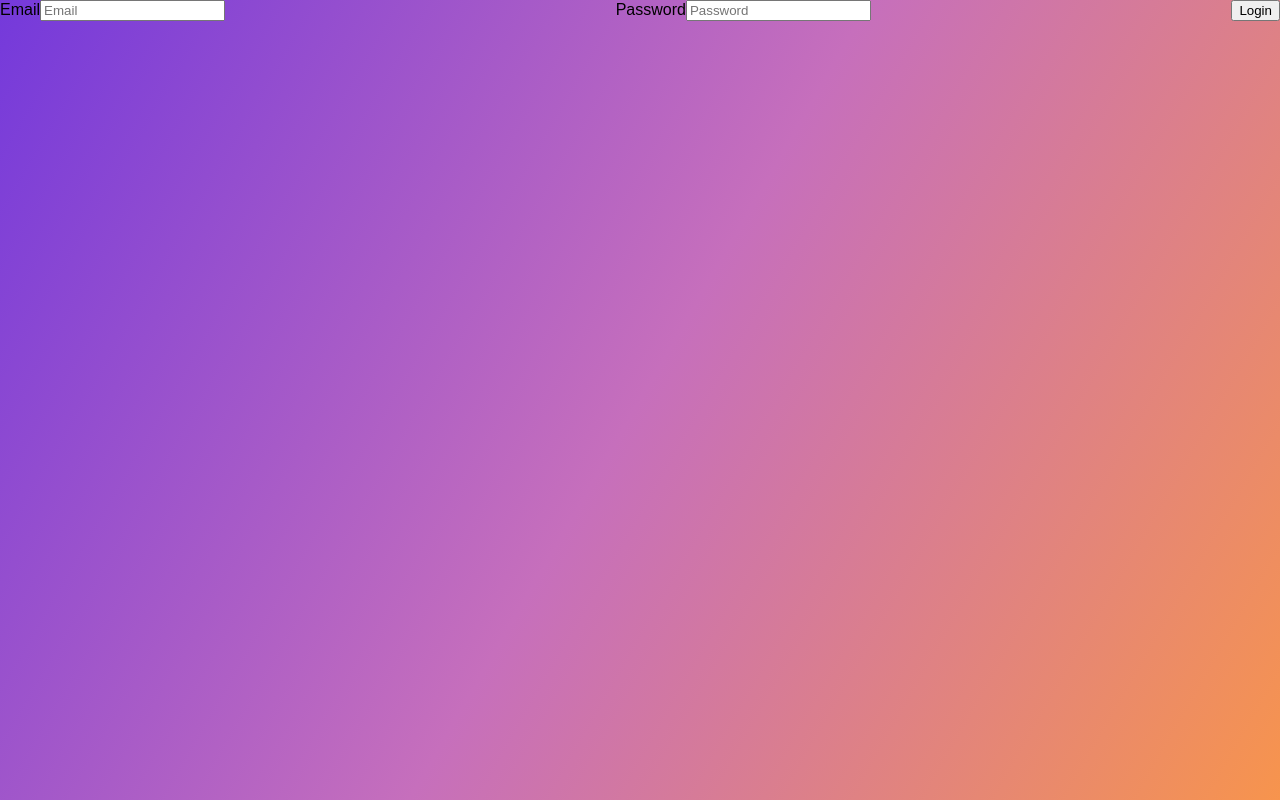
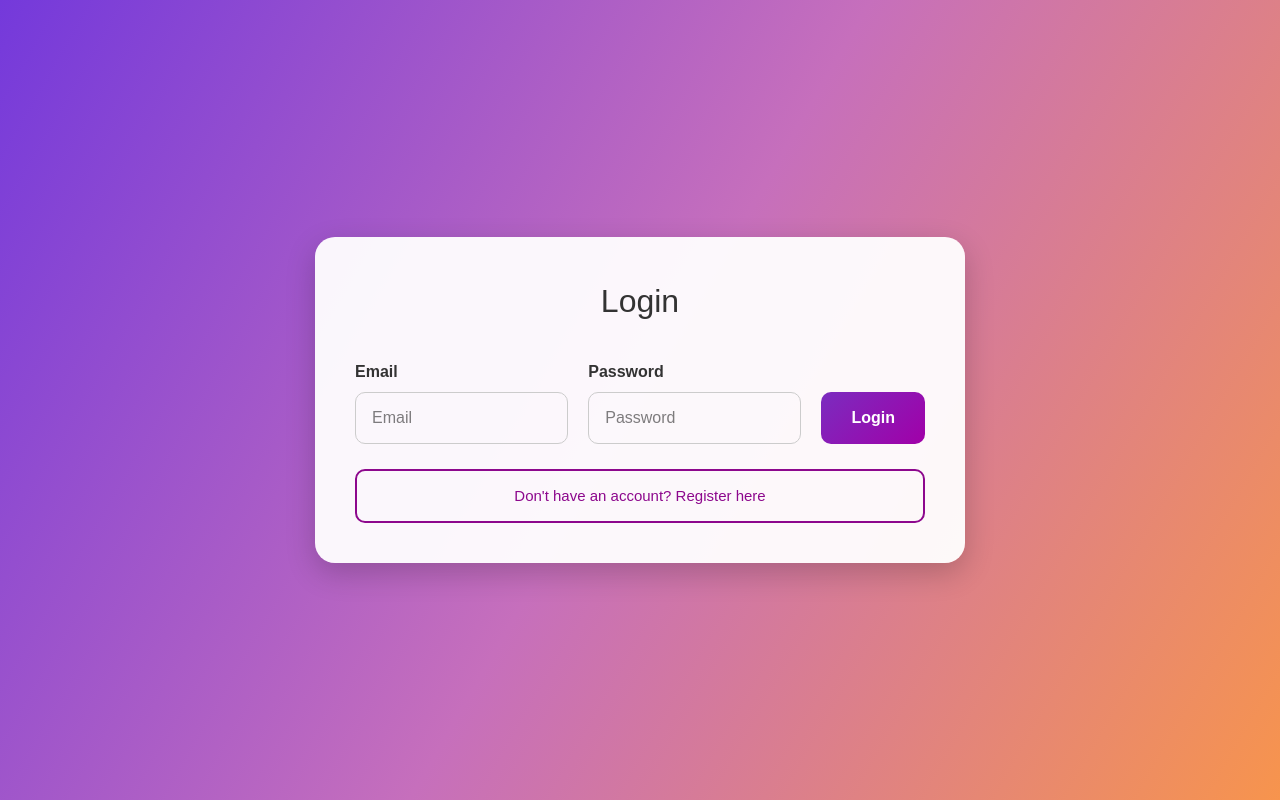
Before and after one commit to vaskabaltoska/Task-Tracker, a React (Vite) app in the folder dashboard/: page /login in a window 1280 px wide. Built offline with nearby package versions, Linux system fonts and the light colour scheme.

Commit message:
Style Task Details page

```diff
--- a/dashboard/src/App.css
+++ b/dashboard/src/App.css
@@ -207,3 +207,112 @@ button {
     width: 100%;
   }
 }
+/* LOGIN PAGE */
+
+.login-page {
+  min-height: 100vh;
+  display: flex;
+  justify-content: center;
+  align-items: center;
+  padding: 20px;
+}
+
+.login-box {
+  width: 100%;
+  max-width: 650px;
+  background: rgba(255, 255, 255, 0.95);
+  padding: 40px;
+  border-radius: 20px;
+  box-shadow: 0 10px 30px rgba(0, 0, 0, 0.2);
+}
+
+.login-box h1 {
+  text-align: center;
+  margin-bottom: 35px;
+  font-size: 32px;
+  color: #333;
+}
+
+.login-form {
+  display: flex;
+  align-items: flex-end;
+  gap: 20px;
+}
+
+.login-form .form-group {
+  flex: 1;
+  display: flex;
+  flex-direction: column;
+}
+
+.login-form label {
+  margin-bottom: 8px;
+  font-weight: bold;
+  color: #333;
+}
+
+.login-form input {
+  width: 100%;
+  box-sizing: border-box;
+  padding: 14px 16px;
+  font-size: 16px;
+  border: 1px solid #ccc;
+  border-radius: 10px;
+  outline: none;
+}
+
+.login-form input:focus {
+  border-color: rgb(141, 8, 141);
+  box-shadow: 0 0 5px rgba(141, 8, 141, 0.3);
+}
+
+.login-btn {
+  height: 48px;
+  padding: 0 30px;
+  background: rgb(141, 8, 141);
+  color: white;
+  border: none;
+  border-radius: 10px;
+  font-size: 16px;
+  font-weight: bold;
+  cursor: pointer;
+  white-space: nowrap;
+  margin: 0;
+}
+
+.login-btn:hover {
+  background: rgb(110, 6, 110);
+}
+
+.register-btn {
+  width: 100%;
+  margin-top: 25px;
+  padding: 14px;
+  background: transparent;
+  color: rgb(141, 8, 141);
+  border: 2px solid rgb(141, 8, 141);
+  border-radius: 10px;
+  font-size: 15px;
+  cursor: pointer;
+}
+
+.register-btn:hover {
+  background: rgb(141, 8, 141);
+  color: white;
+}
+
+/* MOBILE */
+@media (max-width: 700px) {
+  .login-box {
+    padding: 25px;
+  }
+
+  .login-form {
+    flex-direction: column;
+    align-items: stretch;
+  }
+
+  .login-btn {
+    width: 100%;
+  }
+}
--- a/dashboard/src/Login.jsx
+++ b/dashboard/src/Login.jsx
@@ -79,7 +79,11 @@ const Login = () => {
   };
 
   return (
-    <div className="form-row">
+    <div className="login-page">
+      <div className="login-box">
+        <h1>Login</h1>
+
+        <div className="login-form">
           <div className="form-group">
             <label htmlFor="email">Email</label>
             <input
@@ -104,9 +108,19 @@ const Login = () => {
             />
           </div>
 
-      <button type="button" onClick={handleLogin}>
+          <button type="button" className="login-btn" onClick={handleLogin}>
             Login
           </button>
+        </div>
+
+        <button
+          type="button"
+          className="register-btn"
+          onClick={() => navigate("/register")}
+        >
+          Don't have an account? Register here
+        </button>
+      </div>
     </div>
   );
 };
--- /dev/null
+++ b/dashboard/src/TaskDetailsPage.css
@@ -0,0 +1,253 @@
+/* =========================
+   TASK DETAILS PAGE
+========================= */
+
+.task-details-page {
+  min-height: 100vh;
+  padding: 40px;
+  background: linear-gradient(120deg, #7439db, #c66fbc 50%, #f7944d);
+  box-sizing: border-box;
+}
+
+.task-details-page h1 {
+  color: white;
+  font-size: 32px;
+  margin-bottom: 25px;
+}
+
+.task-details-page h2 {
+  color: white;
+  font-size: 24px;
+  margin: 30px 0 15px;
+}
+
+/* =========================
+   FILTERS
+========================= */
+
+.task-filters {
+  display: flex;
+  align-items: center;
+  gap: 15px;
+  margin-bottom: 30px;
+  flex-wrap: wrap;
+}
+
+.task-filters label {
+  color: white;
+  font-weight: 600;
+}
+
+/* =========================
+   INPUTS
+========================= */
+
+.task-details-page input,
+.task-details-page textarea,
+.task-details-page select {
+  min-height: 44px;
+  padding: 0 14px;
+  border: 2px solid #6f2dbd;
+  border-radius: 10px;
+  background: rgba(255, 255, 255, 0.95);
+  color: #333;
+  font-size: 15px;
+  box-sizing: border-box;
+  outline: none;
+}
+
+.task-details-page textarea {
+  padding: 12px 14px;
+  height: 44px;
+  min-height: 44px;
+  resize: none;
+  box-sizing: border-box;
+}
+.task-details-page input:focus,
+.task-details-page textarea:focus,
+.task-details-page select:focus {
+  border-color: #7b2cbf;
+  box-shadow: 0 0 0 3px rgba(123, 44, 191, 0.2);
+}
+
+/* =========================
+   ADD TASK FORM
+========================= */
+
+.add-task-form {
+  display: flex;
+  align-items: center;
+  gap: 10px;
+  flex-wrap: wrap;
+  margin-bottom: 30px;
+}
+
+.add-task-form input,
+.add-task-form textarea,
+.add-task-form select {
+  min-height: 44px;
+}
+
+/* =========================
+   ALL TASKS
+========================= */
+
+.tasks-list {
+  display: flex;
+  flex-direction: column;
+  gap: 15px;
+}
+
+.task-item {
+  display: flex;
+  align-items: center;
+  justify-content: space-between;
+  gap: 20px;
+
+  padding: 20px;
+
+  background: rgba(255, 255, 255, 0.95);
+  border-radius: 14px;
+
+  box-shadow: 0 5px 18px rgba(0, 0, 0, 0.12);
+}
+
+/* =========================
+   BUTTONS
+========================= */
+
+.task-details-page button {
+  min-height: 44px;
+  padding: 0 20px;
+
+  border: none;
+  border-radius: 10px;
+
+  background: #7b2cbf;
+  color: white;
+
+  font-size: 15px;
+  font-weight: 600;
+
+  cursor: pointer;
+  transition: all 0.2s ease;
+}
+
+.task-details-page button:hover {
+  background: #6420a5;
+  transform: translateY(-2px);
+  box-shadow: 0 5px 12px rgba(0, 0, 0, 0.2);
+}
+
+.task-details-page button:active {
+  transform: translateY(0);
+}
+
+/* =========================
+   DELETE
+========================= */
+
+.task-details-page .delete-btn {
+  background: #dc3545;
+}
+
+.task-details-page .delete-btn:hover {
+  background: #b02a37;
+}
+
+/* =========================
+   SAVE
+========================= */
+
+.task-details-page .save-btn {
+  background: #22c55e;
+}
+
+.task-details-page .save-btn:hover {
+  background: #16a34a;
+}
+
+/* =========================
+   BACK BUTTON
+========================= */
+
+.task-details-page .back-btn {
+  margin-top: 20px;
+  background: white;
+  color: #7b2cbf;
+  border: 2px solid #7b2cbf;
+}
+
+.task-details-page .back-btn:hover {
+  background: #7b2cbf;
+  color: white;
+}
+
+/* =========================
+   SELECT
+========================= */
+
+.task-details-page select {
+  cursor: pointer;
+  appearance: auto;
+}
+
+.task-details-page select option {
+  background: white;
+  color: #333;
+}
+
+/* =========================
+   MOBILE
+========================= */
+
+@media (max-width: 700px) {
+  .task-details-page {
+    padding: 20px;
+  }
+
+  .task-filters,
+  .add-task-form {
+    flex-direction: column;
+    align-items: stretch;
+  }
+
+  .task-details-page input,
+  .task-details-page textarea,
+  .task-details-page select,
+  .task-details-page button {
+    width: 100%;
+  }
+
+  .task-item {
+    flex-direction: column;
+    align-items: stretch;
+  }
+}
+/* Align Description with the other fields */
+.add-task-section {
+  align-items: center;
+}
+
+.add-task-section textarea {
+  height: 44px;
+  min-height: 44px;
+  max-height: 44px;
+  padding: 0 14px;
+  resize: none;
+  box-sizing: border-box;
+  line-height: 44px;
+  overflow: hidden;
+}
+
+/* Description in existing tasks */
+.task-item textarea {
+  height: 44px;
+  min-height: 44px;
+  max-height: 44px;
+  padding: 0 14px;
+  resize: none;
+  box-sizing: border-box;
+  line-height: 44px;
+  overflow: hidden;
+}
--- a/dashboard/src/TaskDetailsPage.jsx
+++ b/dashboard/src/TaskDetailsPage.jsx
@@ -1,5 +1,6 @@
 import React, { useState, useEffect } from "react";
 import { useNavigate } from "react-router-dom";
+import "./TaskDetailsPage.css";
 
 const TaskDetailsPage = () => {
   const navigate = useNavigate();
@@ -22,7 +23,7 @@ const TaskDetailsPage = () => {
 
   const handleSaveTask = (taskId) => {
     const updatedTasks = tasks.map((task) =>
-      task.id === taskId ? { ...task } : task
+      task.id === taskId ? { ...task } : task,
     );
     setTasks(updatedTasks);
     localStorage.setItem("tasks", JSON.stringify(updatedTasks));
@@ -57,7 +58,7 @@ const TaskDetailsPage = () => {
   };
 
   const filteredTasks = tasks.filter((task) =>
-    filterDate ? task.dueDate === filterDate : true
+    filterDate ? task.dueDate === filterDate : true,
   );
   const sortedTasks =
     sortStatus === "All"
@@ -65,16 +66,19 @@ const TaskDetailsPage = () => {
       : filteredTasks.filter((task) => task.status === sortStatus);
 
   return (
-    <div className="p-6">
-      <h1 className="text-xl font-bold">Task Details</h1>
-      <div>
+    <div className="task-details-page">
+      <h1 className="task-details-title">Task Details</h1>
+      <div className="task-filters">
         <label>Filter by Date:</label>
+
         <input
           type="date"
           value={filterDate}
           onChange={(e) => setFilterDate(e.target.value)}
         />
+
         <label>Sort by Status:</label>
+
         <select
           value={sortStatus}
           onChange={(e) => setSortStatus(e.target.value)}
@@ -85,27 +89,31 @@ const TaskDetailsPage = () => {
           <option value="Completed">Completed</option>
         </select>
       </div>
-      <div>
+      <div className="add-task-section">
         <h2>Add New Task</h2>
         <input
+          className="task-input"
           type="text"
           placeholder="Title"
           value={newTask.title}
           onChange={(e) => setNewTask({ ...newTask, title: e.target.value })}
         />
         <textarea
+          className="task-input task-textarea"
           placeholder="Description"
           value={newTask.description}
           onChange={(e) =>
             setNewTask({ ...newTask, description: e.target.value })
           }
-        ></textarea>
+        />
         <input
+          className="task-input"
           type="date"
           value={newTask.dueDate}
           onChange={(e) => setNewTask({ ...newTask, dueDate: e.target.value })}
         />
         <select
+          className="task-input"
           value={newTask.status}
           onChange={(e) => setNewTask({ ...newTask, status: e.target.value })}
         >
@@ -113,20 +121,22 @@ const TaskDetailsPage = () => {
           <option value="In Progress">In Progress</option>
           <option value="Completed">Completed</option>
         </select>
-        <button onClick={handleAddTask}>Add Task</button>
+        <button className="add-task-button" onClick={handleAddTask}>
+          Add Task
+        </button>
       </div>
-      <div>
+      <div className="all-tasks-section">
         <h2>All Tasks</h2>
         {sortedTasks.map((task) => (
-          <div key={task.id}>
+          <div key={task.id} className="task-item">
             <input
               type="text"
               value={task.title}
               onChange={(e) =>
                 setTasks(
                   tasks.map((t) =>
-                    t.id === task.id ? { ...t, title: e.target.value } : t
-                  )
+                    t.id === task.id ? { ...t, title: e.target.value } : t,
+                  ),
                 )
               }
             />
@@ -135,8 +145,10 @@ const TaskDetailsPage = () => {
               onChange={(e) =>
                 setTasks(
                   tasks.map((t) =>
-                    t.id === task.id ? { ...t, description: e.target.value } : t
-                  )
+                    t.id === task.id
+                      ? { ...t, description: e.target.value }
+                      : t,
+                  ),
                 )
               }
             ></textarea>
@@ -146,8 +158,8 @@ const TaskDetailsPage = () => {
               onChange={(e) =>
                 setTasks(
                   tasks.map((t) =>
-                    t.id === task.id ? { ...t, dueDate: e.target.value } : t
-                  )
+                    t.id === task.id ? { ...t, dueDate: e.target.value } : t,
+                  ),
                 )
               }
             />
@@ -156,8 +168,8 @@ const TaskDetailsPage = () => {
               onChange={(e) =>
                 setTasks(
                   tasks.map((t) =>
-                    t.id === task.id ? { ...t, status: e.target.value } : t
-                  )
+                    t.id === task.id ? { ...t, status: e.target.value } : t,
+                  ),
                 )
               }
             >
@@ -165,12 +177,25 @@ const TaskDetailsPage = () => {
               <option value="In Progress">In Progress</option>
               <option value="Completed">Completed</option>
             </select>
-            <button onClick={() => handleSaveTask(task.id)}>Save</button>
-            <button onClick={() => handleDelete(task.id)}>Delete</button>
+            <button
+              className="save-button"
+              onClick={() => handleSaveTask(task.id)}
+            >
+              Save
+            </button>
+
+            <button
+              className="delete-button"
+              onClick={() => handleDelete(task.id)}
+            >
+              Delete
+            </button>
           </div>
         ))}
       </div>
-      <button onClick={() => navigate("/dashboard")}>Back to Dashboard</button>
+      <button className="back-button" onClick={() => navigate("/dashboard")}>
+        Back to Dashboard
+      </button>
     </div>
   );
 };
```
Also changed, not shown: dashboard/src/dashboard.jsx (+1 -18 lines). Lines whose indentation alone changed are shown as unchanged.
